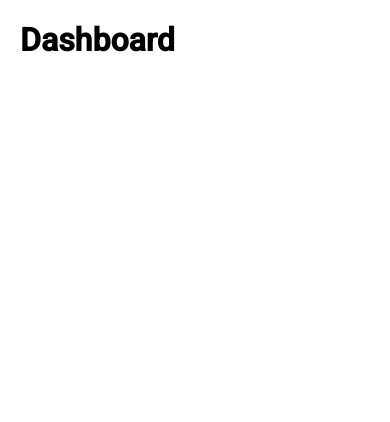
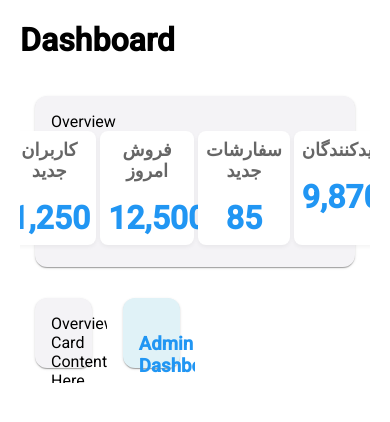
Before and after one commit to qAmiralii/cncMaster, an Angular app: page /private in a window 390 px wide. Shown: the top 422 px of the page. Built offline with nearby package versions, Linux system fonts and the light colour scheme.

Commit message:
admin dashboard_7

```diff
--- a/src/app/navigation/private-nav/ui/private-nav.component.html
+++ b/src/app/navigation/private-nav/ui/private-nav.component.html
@@ -1,7 +1,7 @@
 <div class="grid-container">
   <h1 class="mat-h1">Dashboard</h1>
-  <mat-grid-list cols="4" rowHeight="3.4:1">
-    <mat-grid-tile [colspan]="!isvalid?4:1" [rowspan]="!isvalid?2:1">
+  <mat-grid-list cols="4" rowHeight="6.25rem">
+    <mat-grid-tile [colspan]="!isvalid?4:4" [rowspan]="!isvalid?2:2">
       <mat-card class="dashboard-card">
         <mat-card-header>
           Overview
@@ -64,270 +64,3 @@
   </mat-grid-list>
 </div>
 <router-outlet></router-outlet>
-
-
-
-
-
-
-
-
-
-
-<!--
-<!DOCTYPE html>
-<html lang="fa" dir="rtl">
-
-<head>
-  <meta charset="UTF-8">
-  <meta name="viewport" content="width=device-width, initial-scale=1.0">
-  <title>داشبورد ادمین - استاندارد</title>
-  <link rel="stylesheet" href="https://cdnjs.cloudflare.com/ajax/libs/font-awesome/6.0.0-beta3/css/all.min.css">
-  <style>
-    /* CSS پایه برای تم آبی کم‌رنگ و چیدمان اولیه */
-    body {
-      margin: 0;
-      font-family: 'Segoe UI', Tahoma, Geneva, Verdana, sans-serif;
-      background-color: #f4f7fa;
-      /* پس‌زمینه کلی روشن */
-      display: flex;
-      min-height: 100vh;
-    }
-
-    /* استایل‌های نوار کناری (Sidebar) */
-    .sidebar {
-      width: 250px;
-      background-color: #e0f2f7;
-      /* آبی کم‌رنگ برای نوار کناری */
-      color: #333;
-      padding: 20px;
-      display: flex;
-      flex-direction: column;
-    }
-
-    .sidebar h2 {
-      color: #2196f3;
-      /* آبی اصلی برای عنوان لوگو */
-      text-align: center;
-      margin-bottom: 30px;
-      font-size: 24px;
-    }
-
-    .sidebar ul {
-      list-style: none;
-      padding: 0;
-    }
-
-    .sidebar ul li {
-      margin-bottom: 10px;
-    }
-
-    .sidebar ul li a {
-      color: #333;
-      text-decoration: none;
-      padding: 10px 15px;
-      display: block;
-      border-radius: 5px;
-      transition: background-color 0.3s ease;
-    }
-
-    .sidebar ul li a:hover,
-    .sidebar ul li a.active {
-      background-color: #bbdefb;
-      /* آبی روشن‌تر در هاور و فعال */
-      color: #1a237e;
-      /* آبی تیره برای متن فعال */
-    }
-
-    .sidebar ul li a i {
-      margin-left: 10px;
-      /* فاصله آیکون از متن */
-    }
-
-    /* استایل‌های بخش اصلی محتوا */
-    .main-content {
-      flex-grow: 1;
-      padding: 20px;
-      display: flex;
-      flex-direction: column;
-    }
-
-    /* استایل‌های هدر */
-    .header {
-      background-color: #ffffff;
-      padding: 20px;
-      border-radius: 8px;
-      margin-bottom: 20px;
-      box-shadow: 0 2px 4px rgba(0, 0, 0, 0.05);
-      display: flex;
-      justify-content: space-between;
-      align-items: center;
-    }
-
-    .header h1 {
-      margin: 0;
-      color: #333;
-      font-size: 28px;
-    }
-
-    .user-profile {
-      display: flex;
-      align-items: center;
-      cursor: pointer;
-    }
-
-    .user-profile img {
-      width: 40px;
-      height: 40px;
-      border-radius: 50%;
-      margin-left: 10px;
-      border: 2px solid #2196f3;
-    }
-
-    .user-profile span {
-      font-weight: bold;
-      color: #555;
-    }
-
-    .dashboard-cards {
-      display: grid;
-      grid-template-columns: repeat(auto-fit, minmax(250px, 1fr));
-      gap: 20px;
-      margin-bottom: 20px;
-    }
-
-    .card {
-      background-color: #ffffff;
-      padding: 20px;
-      border-radius: 8px;
-      box-shadow: 0 2px 4px rgba(0, 0, 0, 0.05);
-      text-align: center;
-    }
-
-    .card h3 {
-      color: #666;
-      font-size: 18px;
-      margin-top: 0;
-      margin-bottom: 10px;
-    }
-
-    .card p {
-      font-size: 32px;
-      font-weight: bold;
-      color: #2196f3;
-      margin: 0;
-    }
-
-    /* استایل برای بخش نمودارها/جدول */
-    .charts-tables {
-      background-color: #ffffff;
-      padding: 20px;
-      border-radius: 8px;
-      box-shadow: 0 2px 4px rgba(0, 0, 0, 0.05);
-      flex-grow: 1;
-    }
-
-    /* در صورت نیاز به ریسپانسیو بودن بیشتر */
-    @media (max-width: 768px) {
-      body {
-        flex-direction: column;
-      }
-
-      .sidebar {
-        width: 100%;
-        height: auto;
-        padding: 10px 0;
-        box-shadow: 0 2px 5px rgba(0, 0, 0, 0.1);
-      }
-
-      .sidebar h2 {
-        margin-bottom: 10px;
-      }
-
-      .sidebar ul {
-        display: flex;
-        flex-wrap: wrap;
-        justify-content: center;
-      }
-
-      .sidebar ul li {
-        margin: 5px;
-      }
-
-      .main-content {
-        padding: 15px;
-      }
-
-      .dashboard-cards {
-        grid-template-columns: 1fr;
-      }
-
-      .header {
-        flex-direction: column;
-        align-items: flex-start;
-      }
-
-      .header h1 {
-        margin-bottom: 10px;
-      }
-    }
-  </style>
-</head>
-
-<body>
-
-  <div class="sidebar">
-    <h2>داشبورد ادمین</h2>
-    <ul>
-      <li><a href="#" class="active"><i class="fas fa-home"></i>نمای کلی</a></li>
-      <li><a href="#"><i class="fas fa-users"></i>مدیریت کاربران</a></li>
-      <li><a href="#"><i class="fas fa-box"></i>مدیریت محصولات</a></li>
-      <li><a href="#"><i class="fas fa-shopping-cart"></i>مدیریت سفارشات</a></li>
-      <li><a href="#"><i class="fas fa-chart-line"></i>آمار و گزارشات</a></li>
-      <li><a href="#"><i class="fas fa-cogs"></i>تنظیمات</a></li>
-      <li><a href="#"><i class="fas fa-sign-out-alt"></i>خروج</a></li>
-    </ul>
-  </div>
-
-  <div class="main-content">
-    <div class="header">
-      <h1>نمای کلی سایت</h1>
-      <div class="user-profile">
-        <span>مدیر سیستم</span>
-        <img src="https://via.placeholder.com/40" alt="پروفایل کاربر">
-      </div>
-    </div>
-
-    <div class="dashboard-cards">
-      <div class="card">
-        <h3>کاربران جدید</h3>
-        <p>1,250</p>
-      </div>
-      <div class="card">
-        <h3>فروش امروز</h3>
-        <p>12,500,000</p>
-      </div>
-      <div class="card">
-        <h3>سفارشات جدید</h3>
-        <p>85</p>
-      </div>
-      <div class="card">
-        <h3>بازدیدکنندگان</h3>
-        <p>9,870</p>
-      </div>
-    </div>
-
-    <div class="charts-tables">
-      <h2>فعالیت‌های اخیر / نمودار فروش</h2>
-      <p>اینجا فضای خالی برای نمایش نمودارها (با استفاده از کتابخانه‌هایی مثل Chart.js) یا جدول آخرین
-        سفارشات/فعالیت‌هاست.</p>
-      <div
-        style="height: 300px; background-color: #f0f0f0; border-radius: 5px; display: flex; align-items: center; justify-content: center; color: #888;">
-        نمودار یا جدول اینجا قرار می‌گیرد
-      </div>
-    </div>
-  </div>
-
-</body>
-
-</html> -->
--- a/src/app/navigation/private-nav/ui/private-nav.component.scss
+++ b/src/app/navigation/private-nav/ui/private-nav.component.scss
@@ -25,14 +25,13 @@
 }
 
 .dashboard-cards {
-  display: grid;
-  grid-template-columns: repeat(auto-fit, minmax(250px, 1fr));
-  gap: 20px;
-  margin-bottom: 10px;
-
+  display: flex;
+  gap: 1vw;
+  justify-content: center;
   .card {
+    width: 20vw;
     background-color: #ffffff;
-    padding: 20px;
+    padding: 0.5rem;
     border-radius: 8px;
     box-shadow: 0 2px 4px rgba(0, 0, 0, 0.05);
     text-align: center;
@@ -42,7 +41,6 @@
     color: #666;
     font-size: 18px;
     margin-top: 0;
-    margin-bottom: 10px;
   }
 
   .card p {
@@ -101,78 +99,3 @@
     margin-left: 10px;
   }
 }
-
-
-
-
-
-
-
-
-
-
-
-
-
-
-
-
-
-
-
-
-/* استایل‌های بخش اصلی محتوا */
-.main-content {
-  flex-grow: 1;
-  padding: 20px;
-  display: flex;
-  flex-direction: column;
-}
-
-/* استایل‌های هدر */
-.header {
-  background-color: #ffffff;
-  padding: 20px;
-  border-radius: 8px;
-  margin-bottom: 20px;
-  box-shadow: 0 2px 4px rgba(0, 0, 0, 0.05);
-  display: flex;
-  justify-content: space-between;
-  align-items: center;
-}
-
-.header h1 {
-  margin: 0;
-  color: #333;
-  font-size: 28px;
-}
-
-.user-profile {
-  display: flex;
-  align-items: center;
-  cursor: pointer;
-}
-
-.user-profile img {
-  width: 40px;
-  height: 40px;
-  border-radius: 50%;
-  margin-left: 10px;
-  border: 2px solid #2196f3;
-}
-
-.user-profile span {
-  font-weight: bold;
-  color: #555;
-}
-
-
-
-/* استایل برای بخش نمودارها/جدول */
-.charts-tables {
-  background-color: #ffffff;
-  padding: 20px;
-  border-radius: 8px;
-  box-shadow: 0 2px 4px rgba(0, 0, 0, 0.05);
-  flex-grow: 1;
-}
```
